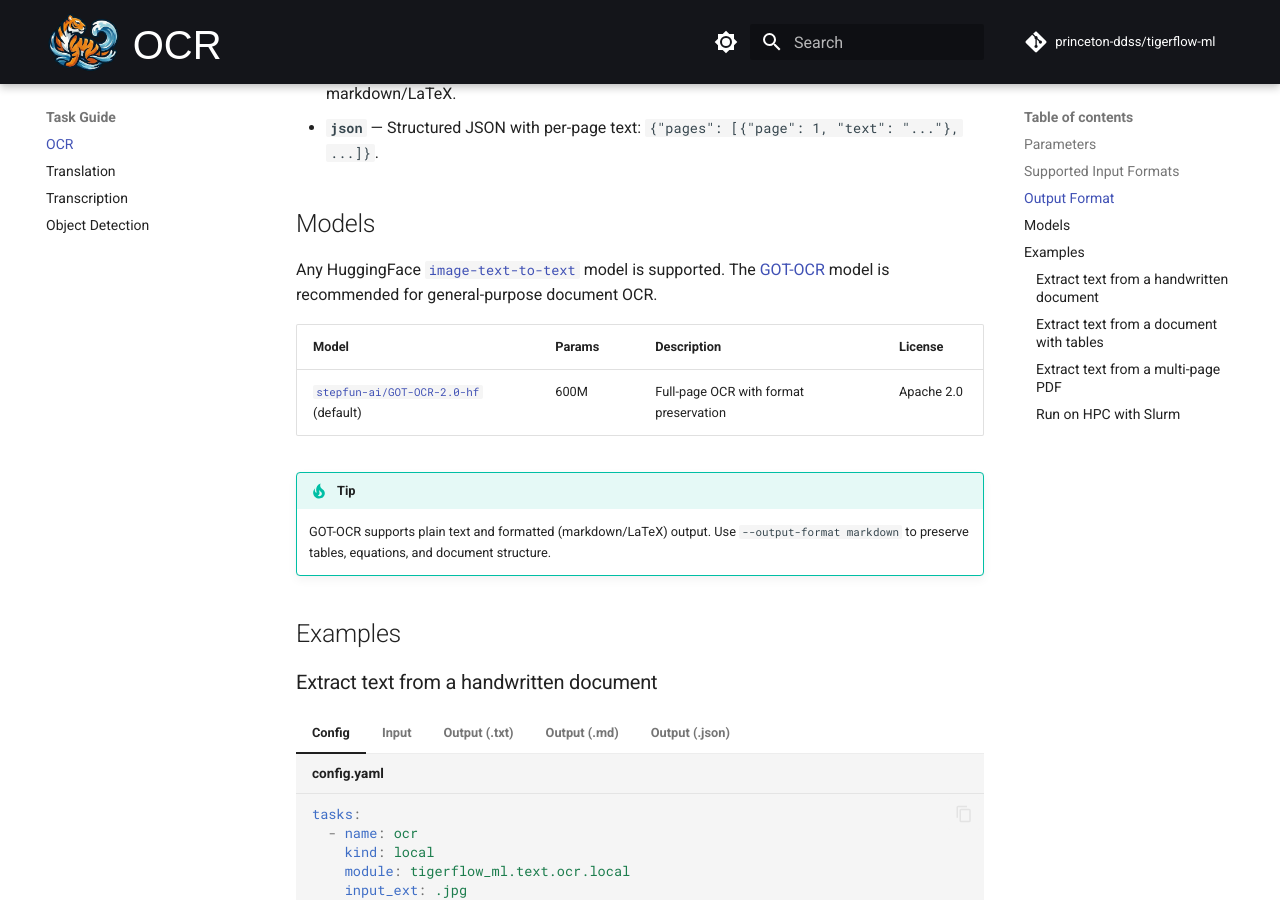
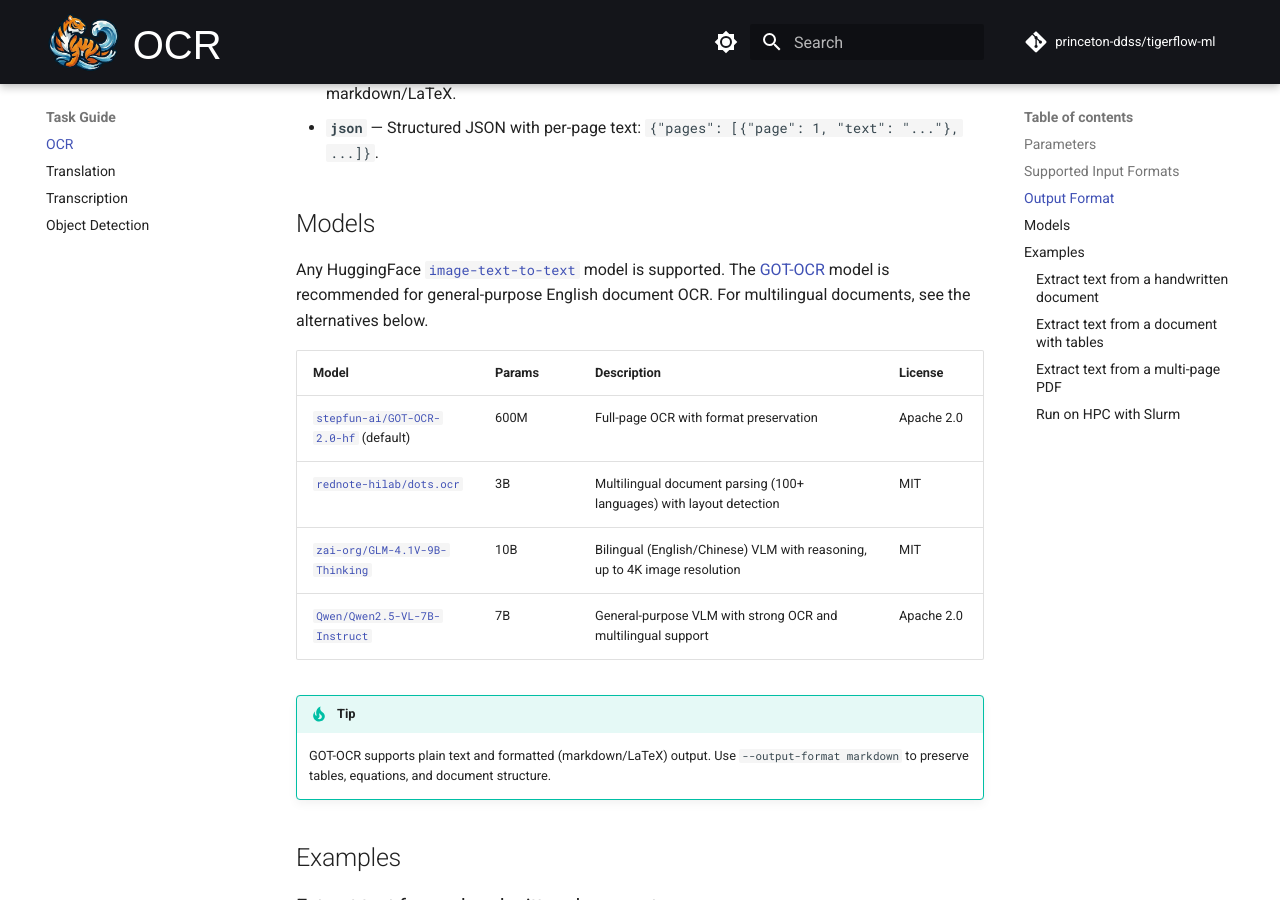
Before and after one commit to princeton-ddss/tigerflow-ml, an MkDocs documentation site: the page built from docs/mkdocs/tasks/ocr.md, in a window 1280 px wide and 900 px high, scrolled down 1124 px. Built offline with MkDocs 1.6.1 and Material for MkDocs 9.7.7, drawn with Linux system fonts in a browser that asks for light colours; some web fonts are replaced; comment, search, counter and statistics services are not loaded; the version menu is left out.

Commit message:
fix: bump tigerflow pin to >=0.3.0 and release v0.1.0a1 (#18)
The previous >=0.1.0a1 pin predates tigerflow's task parameter
support, which landed in tigerflow v0.2.0 and which this package
already relies on. Fresh installs resolved to tigerflow 0.1.0a3
and failed at runtime with AttributeError on SetupContext
attributes like `chunk_size`.

Pinning to >=0.3.0 (the latest stable) aligns the install
constraint with the version the lockfile and integration tests
exercise, and restores working fresh installs.

Also bumps the package version to 0.1.0a1 and refreshes uv.lock
to the current format as a side-effect of `uv version` / `uv lock`.

Validated by running the full integration test suite locally
against tigerflow 0.3.0 across all four tasks (ocr, translate,
transcribe, detect).

```diff
--- a/docs/mkdocs/tasks/ocr.md
+++ b/docs/mkdocs/tasks/ocr.md
@@ -30,11 +30,14 @@
 
 ## Models
 
-Any HuggingFace [`image-text-to-text`](https://huggingface.co/models?pipeline_tag=image-text-to-text) model is supported. The [GOT-OCR](https://huggingface.co/stepfun-ai/GOT-OCR-2.0-hf) model is recommended for general-purpose document OCR.
+Any HuggingFace [`image-text-to-text`](https://huggingface.co/models?pipeline_tag=image-text-to-text) model is supported. The [GOT-OCR](https://huggingface.co/stepfun-ai/GOT-OCR-2.0-hf) model is recommended for general-purpose English document OCR. For multilingual documents, see the alternatives below.
 
 | Model | Params | Description | License |
 |-------|--------|-------------|---------|
 | [`stepfun-ai/GOT-OCR-2.0-hf`](https://huggingface.co/stepfun-ai/GOT-OCR-2.0-hf) (default) | 600M | Full-page OCR with format preservation | Apache 2.0 |
+| [`rednote-hilab/dots.ocr`](https://huggingface.co/rednote-hilab/dots.ocr) | 3B | Multilingual document parsing (100+ languages) with layout detection | MIT |
+| [`zai-org/GLM-4.1V-9B-Thinking`](https://huggingface.co/zai-org/GLM-4.1V-9B-Thinking) | 10B | Bilingual (English/Chinese) VLM with reasoning, up to 4K image resolution | MIT |
+| [`Qwen/Qwen2.5-VL-7B-Instruct`](https://huggingface.co/Qwen/Qwen2.5-VL-7B-Instruct) | 7B | General-purpose VLM with strong OCR and multilingual support | Apache 2.0 |
 
 !!! tip
 
--- a/pyproject.toml
+++ b/pyproject.toml
@@ -1,6 +1,6 @@
 [project]
 name = "tigerflow-ml"
-version = "0.1.0a0"
+version = "0.1.0a1"
 description = "ML task library for TigerFlow"
 readme = "README.md"
 authors = [
@@ -24,7 +24,7 @@
 ]
 requires-python = ">=3.10,<3.14"
 dependencies = [
-    "tigerflow>=0.1.0a1",
+    "tigerflow>=0.3.0",
     "transformers>=4.45",
     "torch>=2.0",
     "Pillow",
```
Also changed, not shown: 1 other file.
